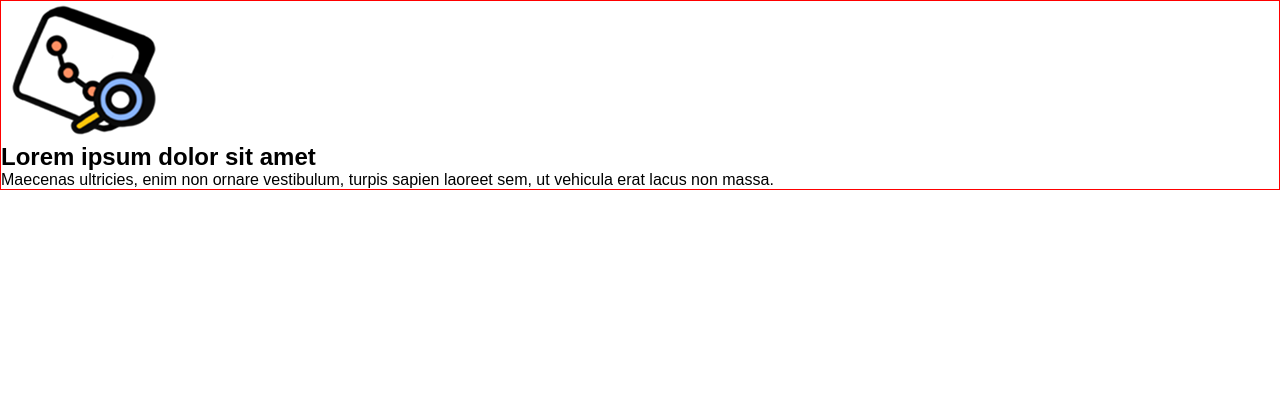
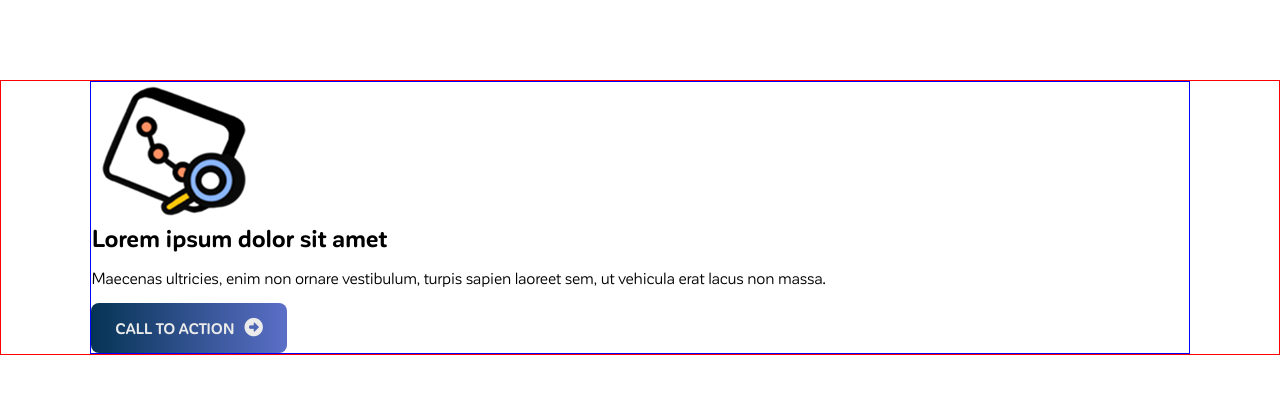
Before and after one commit to vitodigrigoli/strategika, a website built with webpack: page index.html in a window 1280 px wide. Built offline with nearby package versions, Linux system fonts and the light colour scheme.

Commit message:
variables setup, button component

```diff
--- a/css/style.css
+++ b/css/style.css
@@ -8,20 +8,122 @@
  */
 
 /* ==========================================================================
-   Base styles: opinionated defaults
+   Base styles
    ========================================================================== */
 
-section{border: 1px solid red;}
+:root {
+
+  /* Color */
+  --color-lava: #d60f1a;
+  --color-prussian-blue: #053354;
+  --color-light-indigo: #5b6fc7;
+  --color-desert: #caad66;
+  --color-amour: #ebebeb;
+  --color-jet: #312e31;
+
+  /* Font size scale */
+  --font-size-xxl: clamp(2.25rem, 1.5vw + 1.5rem, 3rem);
+  --font-size-xl: clamp(1.75rem, 1.2vw + 1rem, 2.25rem);
+  --font-size-lg: clamp(1.25rem, 0.9vw + 0.75rem, 1.5rem);
+  --font-size-md: clamp(1rem, 0.5vw + 0.75rem, 1.25rem);
+  --font-size-sm: clamp(0.875rem, 0.4vw + 0.625rem, 1rem);
+
+  /* Layout */
+  --container-max-width: 1340px;
+
+  /* Spacing scale */
+  --space-xxl: 6rem; /* ~96px */
+  --space-xl: 5rem; /* ~80px */
+  --space-lg: 4rem; /* ~64px */
+  --space-md: 3rem; /* ~48px */
+  --space-sm: 2rem; /* ~32px */
+  --space-xs: 1rem; /* ~16px */
+}
+
 
 *,
 *:before,
-*:after{margin: 0; padding: 0; box-sizing: border-box;}
+*:after {
+  margin: 0;
+  padding: 0;
+  box-sizing: border-box;
+}
+
+*:last-child {
+  margin-block-end: 0;
+}
 
 
-/* ===========================
-   USO DEL FONT
-   =========================== */
+body {
+  font-family: 'CorporativeSansRd', sans-serif;
+}
 
-body {
-  font-family: 'SaveurSans', sans-serif;
+section {
+  border: 1px solid red;
+  margin-block-start: var(--space-xl)
 }
+
+h1, h2, h3, h4, h5, h6, p {
+  margin-block-end: 1rem
+}
+
+.container {
+  border: 1px solid blue;
+  width: 86%;
+  margin-inline: auto;
+  max-width: 1340px;
+}
+
+
+/* ==========================================================================
+   Helpers
+   ========================================================================== */
+
+
+/* ==========================================================================
+   Button
+   ========================================================================== */
+
+.button {
+  font-weight: bold;
+  text-decoration: none;
+  padding: 1rem 1.5rem;
+  border-radius: 0.5rem;
+  display: inline-flex;
+  align-items: center;
+  gap: 1ch;
+  text-transform: uppercase;
+  font-size: var(--font-size-sm);
+  transition: 0.5s;
+  cursor: pointer;
+}
+
+.button i {
+  font-size: var(--font-size-md);
+}
+
+.button--primary {
+  color: var(--color-amour);
+  background: linear-gradient(90deg, var(--color-prussian-blue), var(--color-light-indigo));
+}
+
+.button--primary:hover {
+  color: var(--color-amour);
+  background: linear-gradient(90deg, var(--color-prussian-blue), var(--color-prussian-blue));
+}
+
+.button--outline {
+  color: var(--color-light-indigo);
+  border: 2px solid var(--color-light-indigo);
+}
+
+.button--outline:hover {
+  color: var(--color-amour);
+  background: var(--color-light-indigo);
+}
+
+
+/* ==========================================================================
+   Text
+   ========================================================================== */
+.text
--- a/index.html
+++ b/index.html
@@ -37,6 +37,7 @@
       <div class="text__content">
         <h2>Lorem ipsum dolor sit amet</h2>
         <p>Maecenas ultricies, enim non ornare vestibulum, turpis sapien laoreet sem, ut vehicula erat lacus non massa.</p>
+        <a href="" class="button button--primary">Call to action<i class="fa-solid fa-circle-right"></i></a>
       </div>
     </div>
   </section>
```
